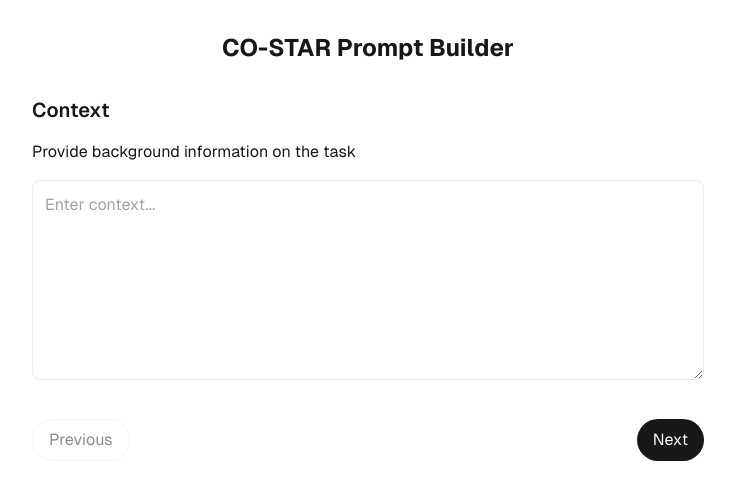
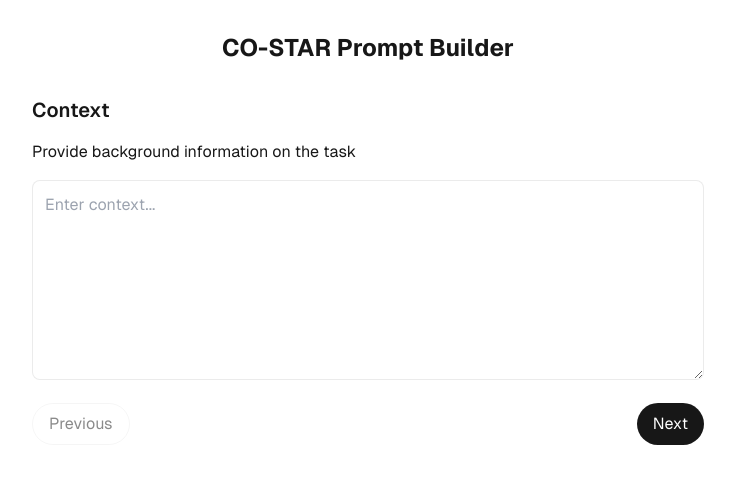
Before and after one commit to JordanChoo/costar-prompter, a Next.js app: page / in a window 1280 px wide. Shown: the top 500 px of the page, without its empty margins (272-1007 px from the left). Built offline with nearby package versions, Linux system fonts and the light colour scheme.

Commit message:
Added animation on previous and next clicks along with copy to clipboard

```diff
--- a/app/page.tsx
+++ b/app/page.tsx
@@ -1,6 +1,8 @@
 'use client';
 
-import { useState } from 'react';
+import { useState, useEffect } from 'react';
+import { motion, AnimatePresence } from 'framer-motion';
+import * as Toast from '@radix-ui/react-toast';
 
 type Step = {
   key: keyof typeof steps;
@@ -35,8 +37,25 @@ const steps = {
   },
 } as const;
 
+const slideVariants = {
+  enter: (direction: number) => ({
+    x: direction > 0 ? 1000 : -1000,
+    opacity: 0
+  }),
+  center: {
+    zIndex: 1,
+    x: 0,
+    opacity: 1
+  },
+  exit: (direction: number) => ({
+    zIndex: 0,
+    x: direction < 0 ? 1000 : -1000,
+    opacity: 0
+  })
+};
+
 export default function Home() {
-  const [currentStep, setCurrentStep] = useState<keyof typeof steps>('context');
+  const [[currentStep, direction], setCurrentStep] = useState<[keyof typeof steps, number]>(['context', 0]);
   const [formData, setFormData] = useState<Record<keyof typeof steps, string>>({
     context: '',
     objective: '',
@@ -46,9 +65,21 @@ export default function Home() {
     response: '',
   });
   const [generatedPrompt, setGeneratedPrompt] = useState<string>('');
+  const [showToast, setShowToast] = useState(false);
 
   const stepKeys = Object.keys(steps) as Array<keyof typeof steps>;
   const currentIndex = stepKeys.indexOf(currentStep);
+
+  useEffect(() => {
+    const handleKeyDown = (e: KeyboardEvent) => {
+      if ((e.metaKey || e.ctrlKey) && e.key === 'Enter') {
+        goToNextStep();
+      }
+    };
+
+    document.addEventListener('keydown', handleKeyDown);
+    return () => document.removeEventListener('keydown', handleKeyDown);
+  }, [currentIndex]);
 
   const handleInputChange = (value: string) => {
     setFormData(prev => ({
@@ -59,7 +90,7 @@ export default function Home() {
 
   const goToNextStep = () => {
     if (currentIndex < stepKeys.length - 1) {
-      setCurrentStep(stepKeys[currentIndex + 1]);
+      setCurrentStep([stepKeys[currentIndex + 1], 1]);
     } else {
       generatePrompt();
     }
@@ -67,7 +98,7 @@ export default function Home() {
 
   const goToPreviousStep = () => {
     if (currentIndex > 0) {
-      setCurrentStep(stepKeys[currentIndex - 1]);
+      setCurrentStep([stepKeys[currentIndex - 1], -1]);
     }
   };
 
@@ -85,13 +116,35 @@ export default function Home() {
     setGeneratedPrompt(xmlPrompt);
   };
 
+  const copyToClipboard = async () => {
+    try {
+      await navigator.clipboard.writeText(generatedPrompt);
+      setShowToast(true);
+    } catch (err) {
+      console.error('Failed to copy text: ', err);
+    }
+  };
+
   return (
+    <Toast.Provider swipeDirection="right">
       <div className="min-h-screen p-8">
         <main className="max-w-2xl mx-auto space-y-8">
           <h1 className="text-2xl font-bold text-center">CO-STAR Prompt Builder</h1>
 
           {!generatedPrompt ? (
-          <>
+            <AnimatePresence mode="wait" custom={direction}>
+              <motion.div
+                key={currentStep}
+                custom={direction}
+                variants={slideVariants}
+                initial="enter"
+                animate="center"
+                exit="exit"
+                transition={{
+                  x: { type: "spring", stiffness: 300, damping: 30 },
+                  opacity: { duration: 0.2 }
+                }}
+              >
                 <div className="space-y-4">
                   <h2 className="text-xl font-semibold">
                     {steps[currentStep].title}
@@ -107,7 +160,7 @@ export default function Home() {
                   />
                 </div>
 
-            <div className="flex justify-between">
+                <div className="flex justify-between mt-4">
                   <button
                     className="button-secondary"
                     onClick={goToPreviousStep}
@@ -122,22 +175,42 @@ export default function Home() {
                     {currentIndex === stepKeys.length - 1 ? 'Generate' : 'Next'}
                   </button>
                 </div>
-          </>
+              </motion.div>
+            </AnimatePresence>
           ) : (
             <div className="space-y-4">
               <h2 className="text-xl font-semibold">Generated Prompt</h2>
               <pre className="p-4 rounded-lg bg-black/[.05] dark:bg-white/[.06] overflow-x-auto">
                 <code>{generatedPrompt}</code>
               </pre>
+              <div className="flex gap-4">
                 <button
-              className="button-secondary w-full"
+                  className="button-secondary flex-1"
                   onClick={() => setGeneratedPrompt('')}
                 >
                   Start Over
                 </button>
+                <button
+                  className="flex-1 button-base bg-emerald-600 hover:bg-emerald-700 text-white"
+                  onClick={copyToClipboard}
+                >
+                  Copy to Clipboard
+                </button>
+              </div>
             </div>
           )}
         </main>
       </div>
+
+      <Toast.Root
+        className="bg-emerald-600 text-white rounded-lg p-4 fixed bottom-4 right-4 shadow-lg"
+        open={showToast}
+        onOpenChange={setShowToast}
+        duration={2000}
+      >
+        <Toast.Title>Copied to clipboard!</Toast.Title>
+      </Toast.Root>
+      <Toast.Viewport />
+    </Toast.Provider>
   );
 }
```
Also changed, not shown: package.json (+8 -6 lines), 1 other file (tests, documents, lock files or other folders). Lines whose indentation alone changed are shown as unchanged.
